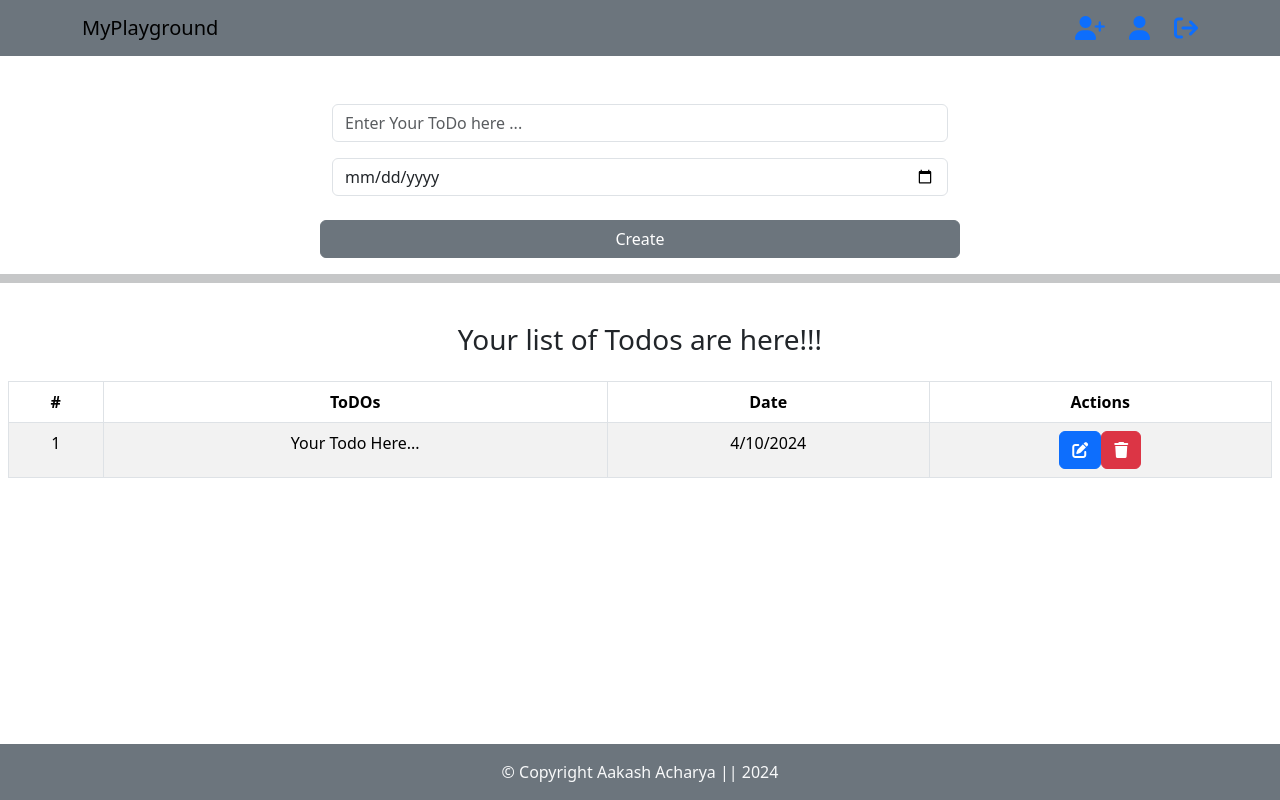
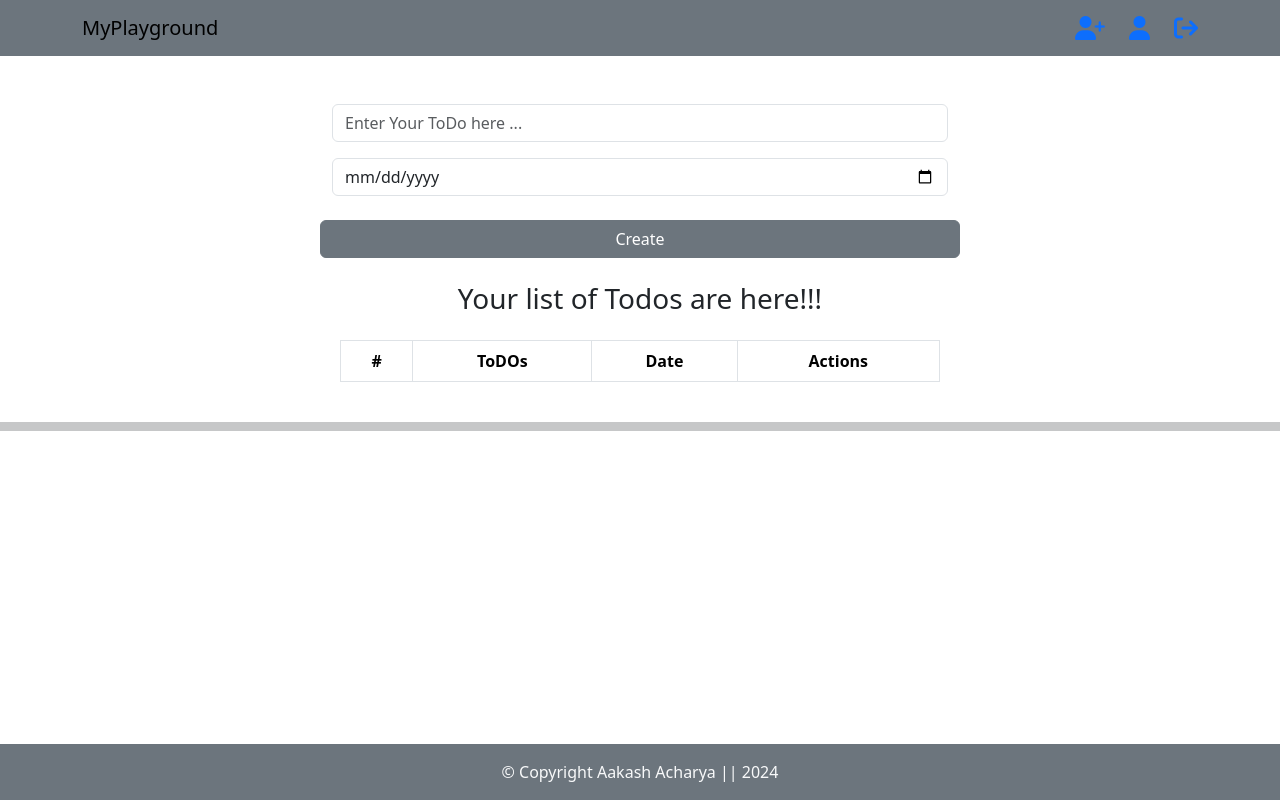
Before and after one commit to get-aakash/myplayground, a React (Create React App) app: page / in a window 1280 px wide. Built offline with nearby package versions, Linux system fonts and the light colour scheme.

Commit message:
taking user input and displaying thr list

```diff
--- a/src/App.css
+++ b/src/App.css
@@ -1,3 +1,3 @@
 .main{
-    height: 80vh;
+    min-height: 80vh;
 }
--- a/src/components/DisplayTable.js
+++ b/src/components/DisplayTable.js
@@ -2,7 +2,7 @@ import React from 'react'
 import { Button, Table } from 'react-bootstrap'
 import { Link } from 'react-router-dom'
 
-const DisplayTable = () => {
+const DisplayTable = ({todos}) => {
   return (
     <div className=''>
         <h3 className='text-center py-3'>Your list of Todos are here!!!</h3>
@@ -16,12 +16,15 @@ const DisplayTable = () => {
         </tr>
       </thead>
       <tbody>
-        <tr>
-          <td>1</td>
-          <td>Your Todo Here...</td>
-          <td>4/10/2024</td>
-          <td><Link to='/update/:id'><Button><i className="fa-solid fa-pen-to-square"></i></Button></Link><Button variant="danger"><i className="fa-solid fa-trash"></i></Button></td>
-        </tr>
+        {todos.map((item,i)=>(
+           <tr>
+           <td>{i+1}</td>
+           <td>{item.todo}</td>
+           <td>{item.date}</td>
+           <td><Link to='/update/:id'><Button><i className="fa-solid fa-pen-to-square"></i></Button></Link><Button variant="danger"><i className="fa-solid fa-trash"></i></Button></td>
+         </tr>
+        ))}
+
 
 
       </tbody>
--- a/src/components/InputForm.js
+++ b/src/components/InputForm.js
@@ -1,6 +1,7 @@
 import React, { useState } from 'react'
 import { Button, Col, Form, Row } from 'react-bootstrap'
 import CustomInput from './CustomInput'
+import DisplayTable from './DisplayTable'
 
 const InputForm = () => {
     const inputs = [
@@ -16,20 +17,23 @@ const InputForm = () => {
             required: true
         }
     ]
-    const [formData, setFormData] = useState([])
+    const [formData, setFormData] = useState({})
+    const [todos, setTodos] = useState([])
 
     const handleOnChange = (e)=>{
        const {name, value} = e.target
-       setFormData({...formData,[name]: value})
+       setFormData({...formData, [name]: value})
 
     }
 
     const handleOnSubmit = (e)=>{
         e.preventDefault()
-        console.log(formData)
+        setTodos([...todos, formData])
     }
+    console.log(todos)
     return (
-        <Form onSubmit={handleOnSubmit}>
+        <div>
+            <Form onSubmit={handleOnSubmit}>
             <Col>
                 <Row className='mt-5'>
                         {inputs.map((item,i)=><CustomInput key={i} {...item} onChange={handleOnChange}/>)}
@@ -46,6 +50,14 @@ const InputForm = () => {
 
 
         </Form>
+        <div className='p-2 text-center'>
+
+                    <DisplayTable todos={todos} />
+                </div>
+
+        </div>
+
+
     )
 }
 
--- a/src/pages/Dashboard.js
+++ b/src/pages/Dashboard.js
@@ -12,9 +12,7 @@ const Dashboard = () => {
                 </div>
 
                 <hr className='py-1 bg-dark' />
-                <div className='p-2 text-center'>
-                    <DisplayTable />
-                </div>
+
 
             </div>
 
```
